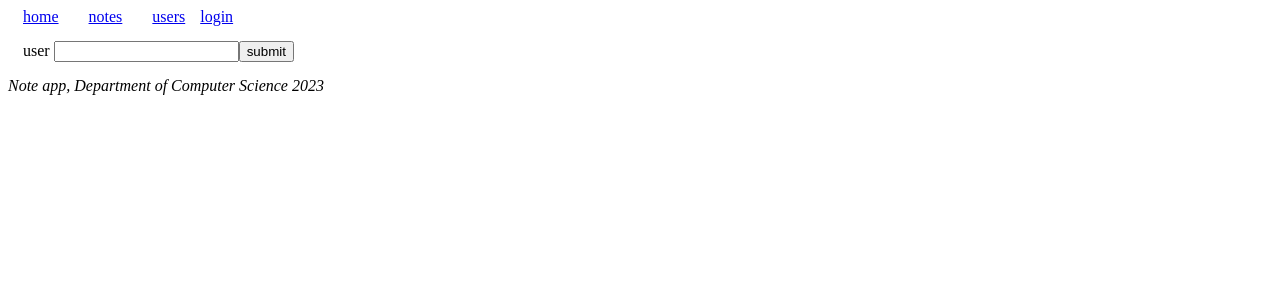
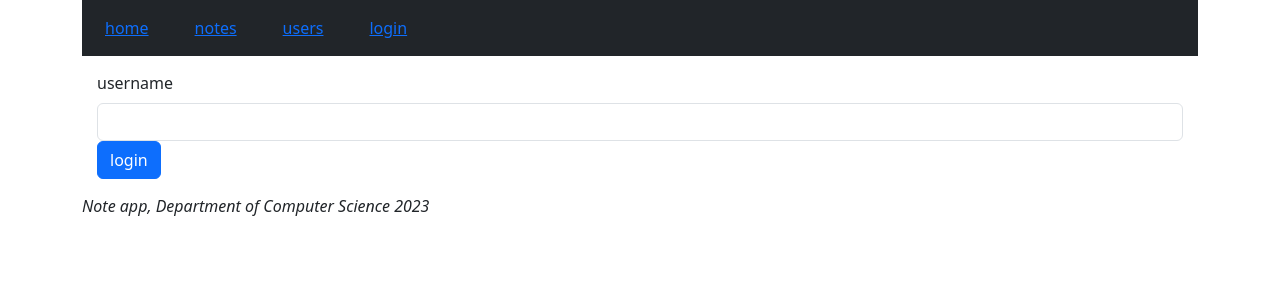
Before and after one commit to mprabesh/fullstackopen-workshop, a React (Vite) app in the folder part7/react-router/: page /login in a window 1280 px wide. Shown: the top 300 px of the page. Built offline with nearby package versions, Linux system fonts and the light colour scheme.

Commit message:
feat:react-bootstrap completed

```diff
--- a/part7/react-router/package.json
+++ b/part7/react-router/package.json
@@ -24,6 +24,7 @@
   },
   "dependencies": {
     "react": "^18.2.0",
+    "react-bootstrap": "^2.8.0",
     "react-dom": "^18.2.0",
     "react-router-dom": "^6.16.0"
   }
--- a/part7/react-router/src/App.jsx
+++ b/part7/react-router/src/App.jsx
@@ -3,6 +3,7 @@ import { Routes, Route, Link, Navigate, useMatch } from "react-router-dom";
 import { Login } from "./components/Login";
 import { Notes, Note } from "./components/Notes";
 import { Users, Home } from "./components/User";
+import { Alert, Navbar, Nav } from "react-bootstrap";
 
 const notes = [
   {
@@ -28,18 +29,42 @@ const App = () => {
   };
 
   return (
-    <>
+    <div className="container">
+      <div className="notification_container">
+        {user ? <Alert variant="success">{user} logged in</Alert> : null}
+      </div>
       <div>
+        <Navbar collapseOnSelect expand="lg" bg="dark" variant="dark">
+          <Navbar.Toggle aria-controls="responsive-navbar-nav" />
+          <Navbar.Collapse id="responsive-navbar-nav">
+            <Nav className="me-auto">
+              <Nav.Link href="#" as="span">
                 <Link style={padding} to="/">
                   home
                 </Link>
+              </Nav.Link>
+              <Nav.Link href="#" as="span">
                 <Link style={padding} to="/notes">
                   notes
                 </Link>
+              </Nav.Link>
+              <Nav.Link href="#" as="span">
                 <Link style={padding} to="/users">
                   users
                 </Link>
-        {user ? <em>{`${user} logged in`}</em> : <Link to="/login">login</Link>}
+              </Nav.Link>
+              <Nav.Link href="#" as="span">
+                {user ? (
+                  <em style={padding}>{user} logged in</em>
+                ) : (
+                  <Link style={padding} to="/login">
+                    login
+                  </Link>
+                )}
+              </Nav.Link>
+            </Nav>
+          </Navbar.Collapse>
+        </Navbar>
       </div>
 
       <Routes>
@@ -55,7 +80,7 @@ const App = () => {
       <div>
         <i>Note app, Department of Computer Science 2023</i>
       </div>
-    </>
+    </div>
   );
 };
 
--- a/part7/react-router/src/components/Login.jsx
+++ b/part7/react-router/src/components/Login.jsx
@@ -1,19 +1,25 @@
 import { useNavigate } from "react-router-dom";
+import { Form, Button, Alert } from "react-bootstrap";
 
 export const Login = ({ setuser }) => {
   const navigate = useNavigate();
   const handleLogin = (e) => {
     e.preventDefault();
-    console.log(e.target.user.value);
-    setuser(e.target.user.value);
+    setuser(e.target.username.value);
+    <Alert variant="success">{e.target.username.value} logged in!</Alert>;
     navigate("/");
   };
   return (
     <div style={{ margin: "15px" }}>
-      <form onSubmit={handleLogin}>
-        user <input type="text" name="user" />
-        <button>submit</button>
-      </form>
+      <Form onSubmit={handleLogin}>
+        <Form.Group>
+          <Form.Label>username</Form.Label>
+          <Form.Control type="text" name="username" />
+          <Button variant="primary" type="submit">
+            login
+          </Button>
+        </Form.Group>
+      </Form>
     </div>
   );
 };
--- a/part7/react-router/src/components/Notes.jsx
+++ b/part7/react-router/src/components/Notes.jsx
@@ -1,15 +1,23 @@
 import { Link } from "react-router-dom";
+import { Table } from "react-bootstrap";
 
 export const Notes = ({ notes }) => (
   <div>
     <h2>Notes</h2>
-    <ul>
-      {notes.map((note) => (
-        <li key={note.id}>
-          <Link to={`/notes/${note.id}`}>{note.content}</Link>
-        </li>
-      ))}
-    </ul>
+    <Table striped>
+      <tbody>
+        {notes.map((note) => (
+          <tr key={note.id}>
+            <td>
+              <Link to={`/notes/${note.id}`}>{note.content}</Link>
+            </td>
+            <td style={{ cursor: "pointer" }}>
+              change {note.important ? "false" : "true"}
+            </td>
+          </tr>
+        ))}
+      </tbody>
+    </Table>
   </div>
 );
 
--- a/part7/react-router/src/index.html
+++ b/part7/react-router/src/index.html
@@ -3,6 +3,12 @@
   <head>
     <meta charset="UTF-8" />
     <meta name="viewport" content="width=device-width, initial-scale=1.0" />
+    <link
+      rel="stylesheet"
+      href="https://cdn.jsdelivr.net/npm/bootstrap@5.3.0/dist/css/bootstrap.min.css"
+      integrity="sha384-9ndCyUaIbzAi2FUVXJi0CjmCapSmO7SnpJef0486qhLnuZ2cdeRhO02iuK6FUUVM"
+      crossorigin="anonymous"
+    />
     <title>Document</title>
   </head>
   <body>
```
Lines whose indentation alone changed are shown as unchanged.
